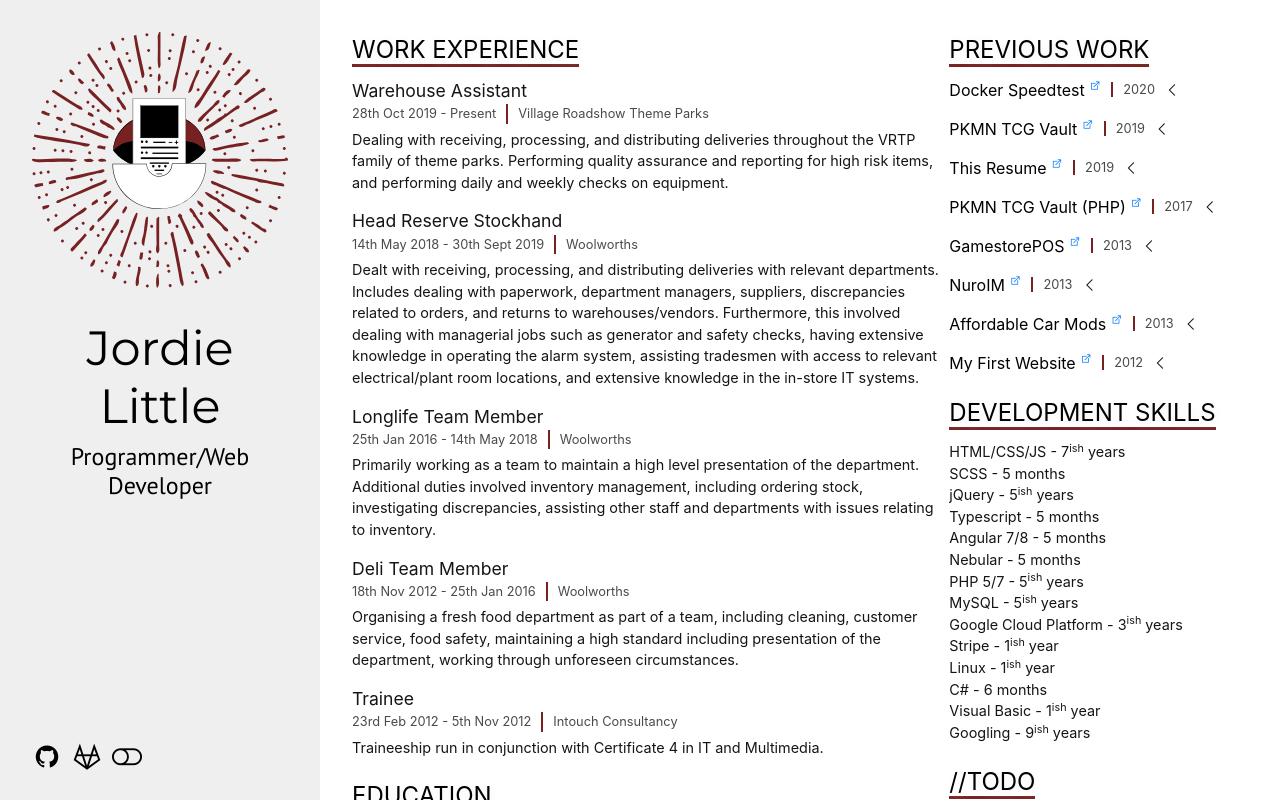
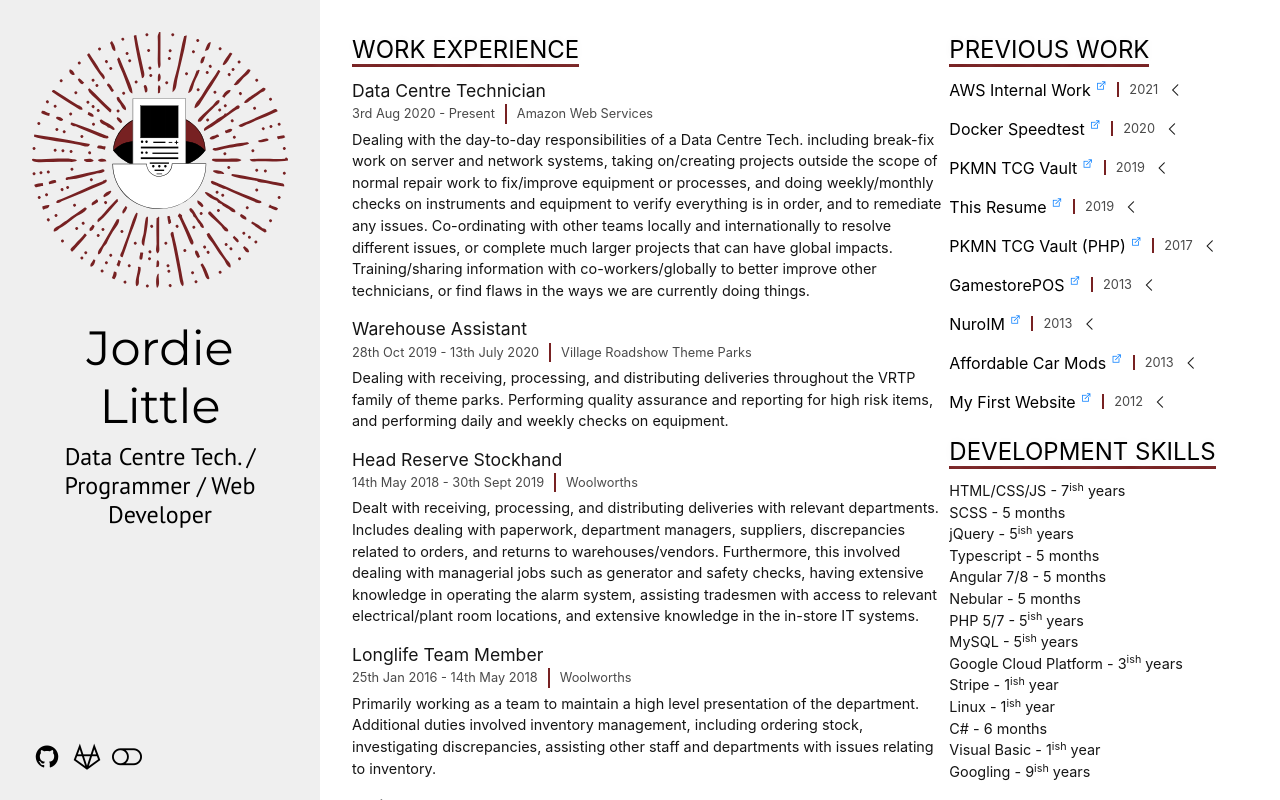
Before and after one commit to jlittl80/resume, an Angular app: page / in a window 1280 px wide. Shown: the top 800 px of the page. Built offline with nearby package versions, Linux system fonts and the light colour scheme.

Commit message:
Added new data employment and previous work

```diff
--- a/src/app/app.component.html
+++ b/src/app/app.component.html
@@ -5,7 +5,7 @@
         <div class="logo"><img src="assets/logo.svg" alt="Logo for project i work heavily on"></div>
         <div class="name-title">
           <h1>Jordie Little</h1>
-          <h3>Programmer/Web Developer</h3>
+          <h3>Data Centre Tech. / Programmer / Web Developer</h3>
         </div>
         <div class="footer">
           <a href="https://github.com/jlittl80" target="_blank" rel="external"><span class="hidden">Github</span><i class="la la-github"></i></a>
--- a/src/app/app.component.ts
+++ b/src/app/app.component.ts
@@ -27,6 +27,15 @@
   }
 
   projects: Array<Object> = [
+    {
+      title: "AWS Internal Work",
+      year: "2021",
+      link: "#",
+      show: false,
+      short: `Programming and scripting work on internal AWS tools to increase
+      the productivity and availability of information to technicians, to reach
+      more informed decisions faster, and to improve processes tech’s follow`,
+    },
     {
       title: "Docker Speedtest",
       year: "2020",
@@ -204,8 +213,22 @@
 
   works: Array<InfoCard> = [
     {
+      title: "Data Centre Technician",
+      date: "3rd Aug 2020 - Present",
+      place: "Amazon Web Services",
+      short: `Dealing with the day-to-day responsibilities of a Data Centre Tech.
+      including break-fix work on server and network systems, taking on/creating
+      projects outside the scope of normal repair work to fix/improve equipment or
+      processes, and doing weekly/monthly checks on instruments and equipment to
+      verify everything is in order, and to remediate any issues. Co-ordinating
+      with other teams locally and internationally to resolve different issues,
+      or complete much larger projects that can have global impacts. Training/sharing
+      information with co-workers/globally to better improve other technicians,
+      or find flaws in the ways we are currently doing things.`,
+    },
+    {
       title: "Warehouse Assistant",
-      date: "28th Oct 2019 - Present",
+      date: "28th Oct 2019 - 13th July 2020",
       place: "Village Roadshow Theme Parks",
       short: `Dealing with receiving, processing, and distributing deliveries
       throughout the VRTP family of theme parks. Performing quality assurance
```
